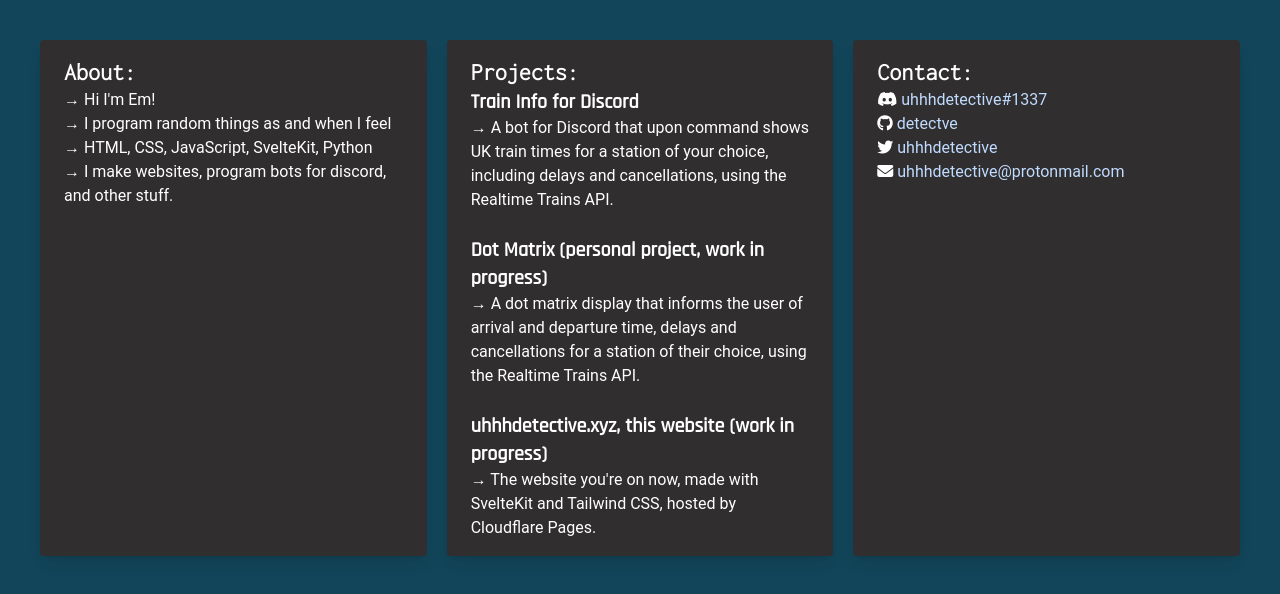
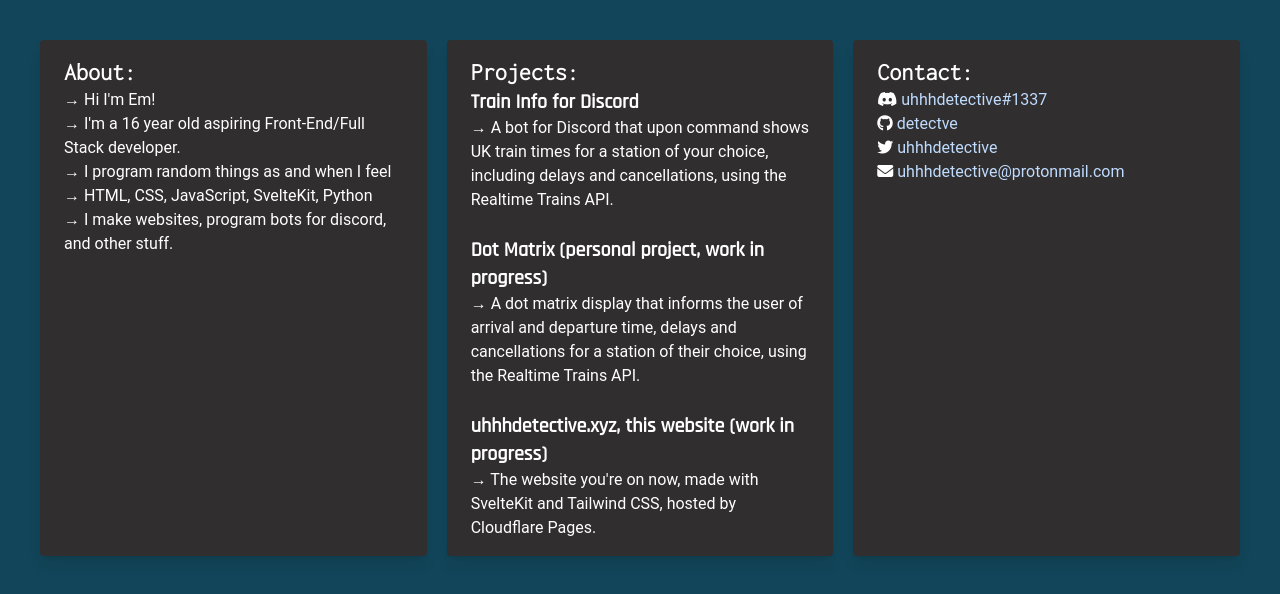
Before and after one commit to detectve/uhhhdetective.com, a SvelteKit app: page / in a window 1280 px wide. Shown: the top 594 px of the page. Built offline with nearby package versions, Linux system fonts and the light colour scheme.

Commit message:
i missed something

```diff
--- a/src/routes/+page.svelte
+++ b/src/routes/+page.svelte
@@ -9,6 +9,7 @@
             <div class="px-6 py-4">
                 <h1 class="text-white text-2xl font-semibold">About:</h1>
                 <p class="text-white">→ Hi I'm Em!</p>
+                <p class="text-white">→ I'm a 16 year old aspiring Front-End/Full Stack developer.</p>
                 <p class="text-white">→ I program random things as and when I feel</p>
                 <p class="text-white">→ HTML, CSS, JavaScript, SvelteKit, Python</p>
                 <p class="text-white">→ I make websites, program bots for discord, and other stuff.</p>
```
